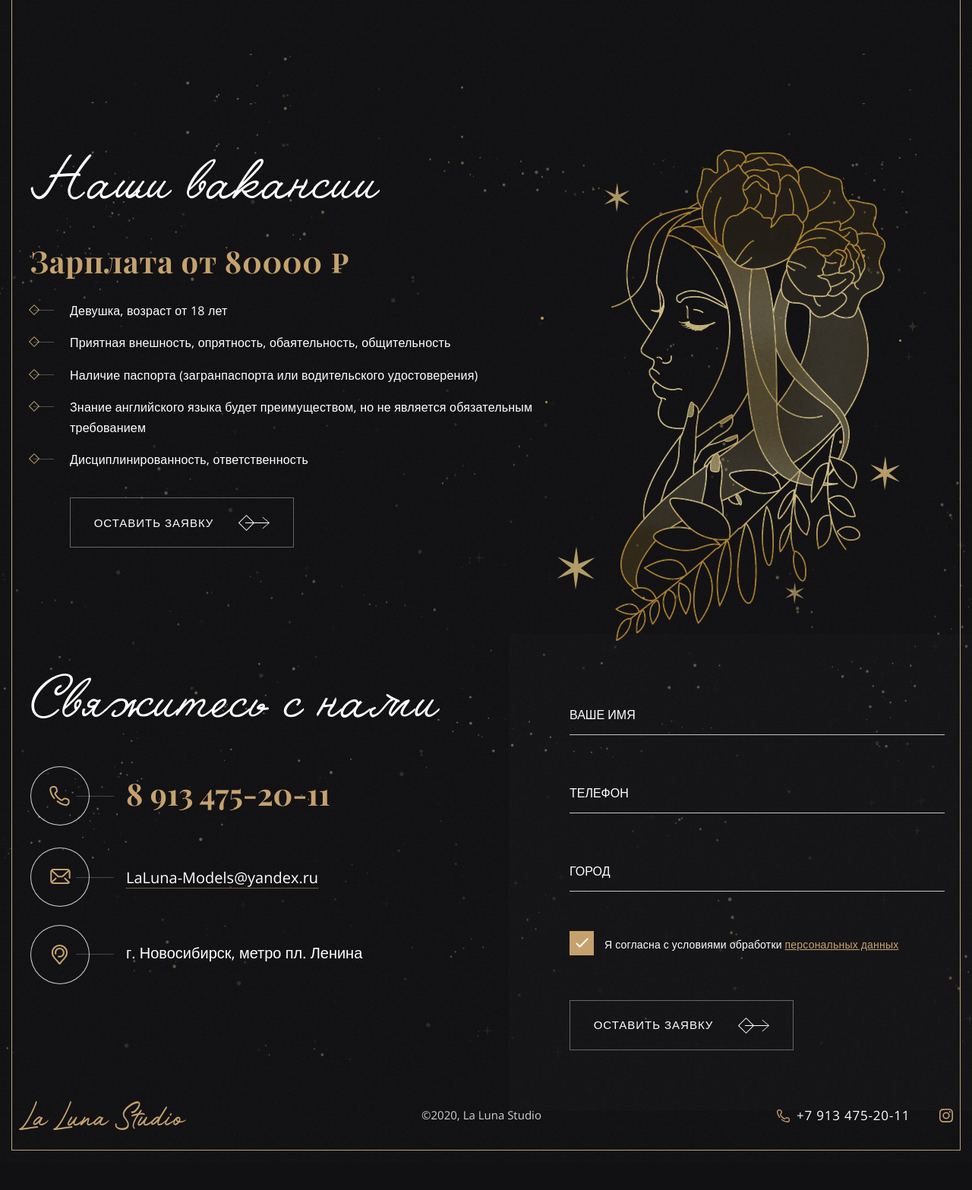
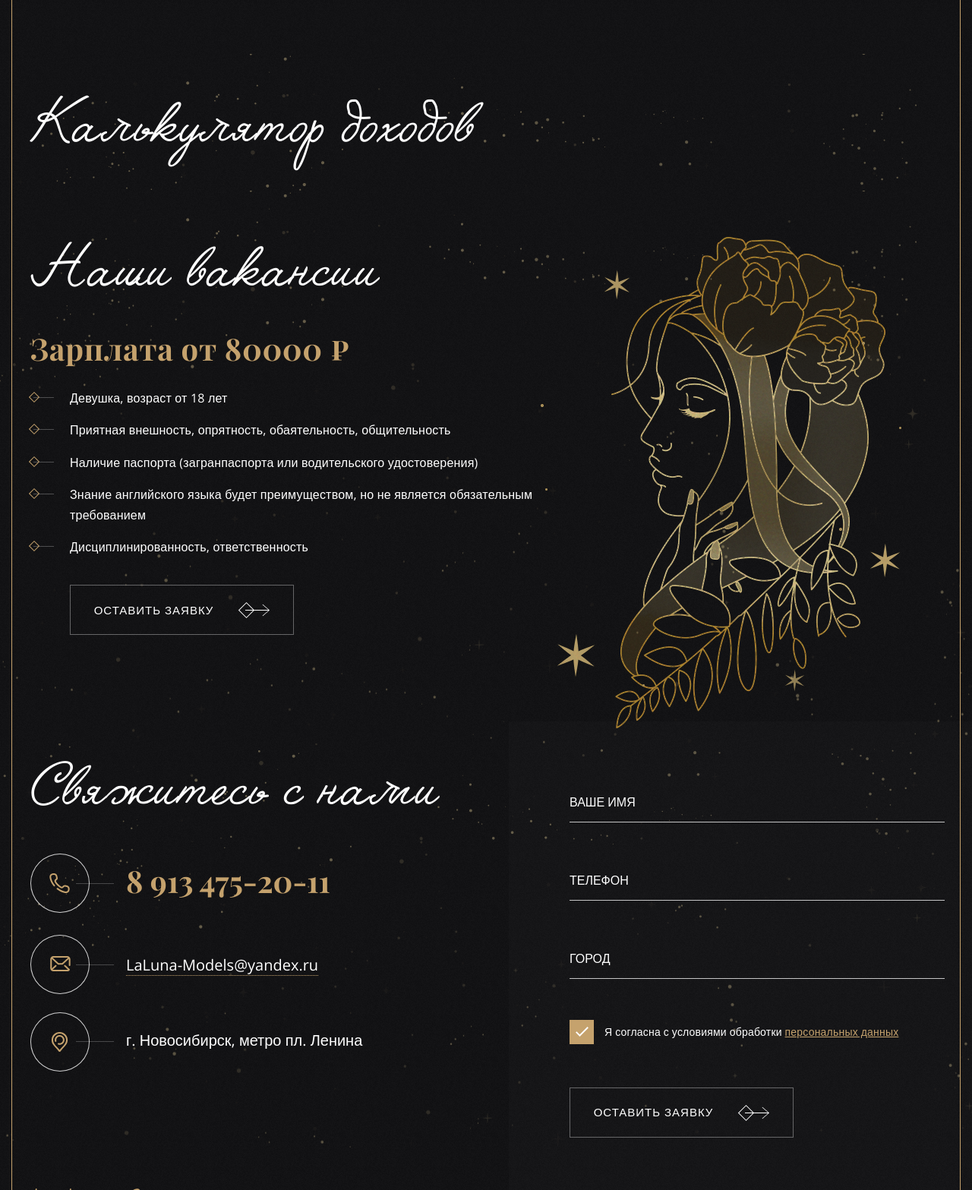
Before and after one commit to iserejatoje/laluna, a website: page index.html in a window 1280 px wide. Shown: the part 2700-4267 px from the top of the page at 76% size. Before the commit the page ends 4230 px from the top, so only its background shows below. Drawn offline with nearby package versions, Linux system fonts and the light colour scheme.

Commit message:
Фиксы

```diff
--- a/app/scss/main.scss
+++ b/app/scss/main.scss
@@ -607,6 +607,7 @@ form {
   letter-spacing: .2px;
   font-size: 14px;
   padding-left: 46px;
+  display: inline-block;
   a {
     color: $brown;
   }
--- a/index.html
+++ b/index.html
@@ -209,7 +209,11 @@
         </div>
     </section>
 
-    <section class="section money" id="money"></section>
+    <section class="section money" id="money">
+        <div class="container">
+            <div class="title">Калькулятор доходов</div>
+        </div>
+    </section>
 
     <section class="section vacancy" id="vacancy">
         <div class="container">
```
Also changed, not shown: app/css/app.min.css.
